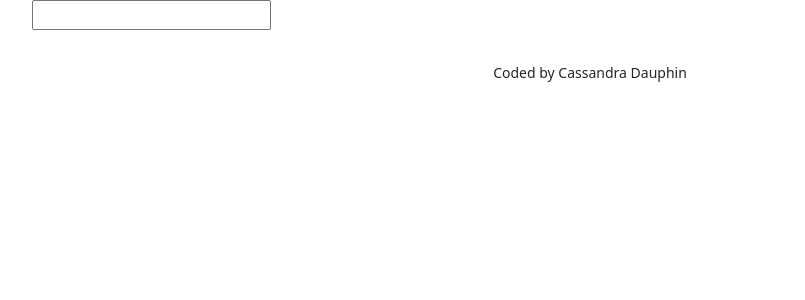
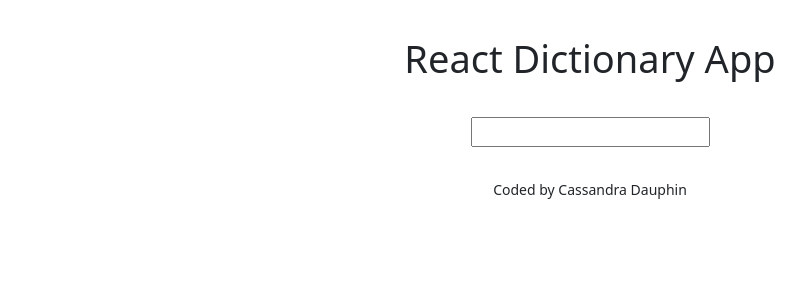
Before and after one commit to CID-devv/react-dictionary, a React (Create React App) app in the folder react-dictionary/: page / in a window 1280 px wide. Shown: the top 300 px of the page, without its empty margins (50-855 px from the left). Built offline with nearby package versions, Linux system fonts and the light colour scheme.

Commit message:
start on form

```diff
--- a/react-dictionary/src/App.css
+++ b/react-dictionary/src/App.css
@@ -1,4 +1,9 @@
+.App-header,
 .App-footer {
 	text-align: center;
 	margin: 30px 0;
 }
+
+.App-header {
+	font-size: 38px;
+}
--- a/react-dictionary/src/App.js
+++ b/react-dictionary/src/App.js
@@ -6,7 +6,7 @@ function App() {
 	return (
 		<div className='App'>
 			<div className='container'>
-				<header className='App-header'></header>
+				<header className='App-header'>React Dictionary App</header>
 				<main>
 					<SearchForm />
 				</main>
--- a/react-dictionary/src/SearchForm.css
+++ b/react-dictionary/src/SearchForm.css
@@ -0,0 +1,3 @@
+.SearchForm {
+	text-align: center;
+}
--- a/react-dictionary/src/SearchForm.js
+++ b/react-dictionary/src/SearchForm.js
@@ -1,17 +1,23 @@
-import React from "react"
+import React, { useState } from "react"
 import axios from "axios"
 import "./SearchForm.css"
 
-export default function Searchform() {
+export default function SearchForm() {
+	let [keyword, setKeyword] = useState("")
+
 	function search(e) {
 		e.preventDefault()
 		alert("searching")
 	}
 
+	function handleKeywordChange(e) {
+		console.log(e)
+	}
+
 	return (
-		<div className='searchForm'>
+		<div className='SearchForm'>
 			<form onSubmit={search}>
-				<input type='search' />
+				<input type='search' onChange={handleKeywordChange} />
 			</form>
 		</div>
 	)
```
Also changed, not shown: 1 other file (tests, documents, lock files or other folders).
